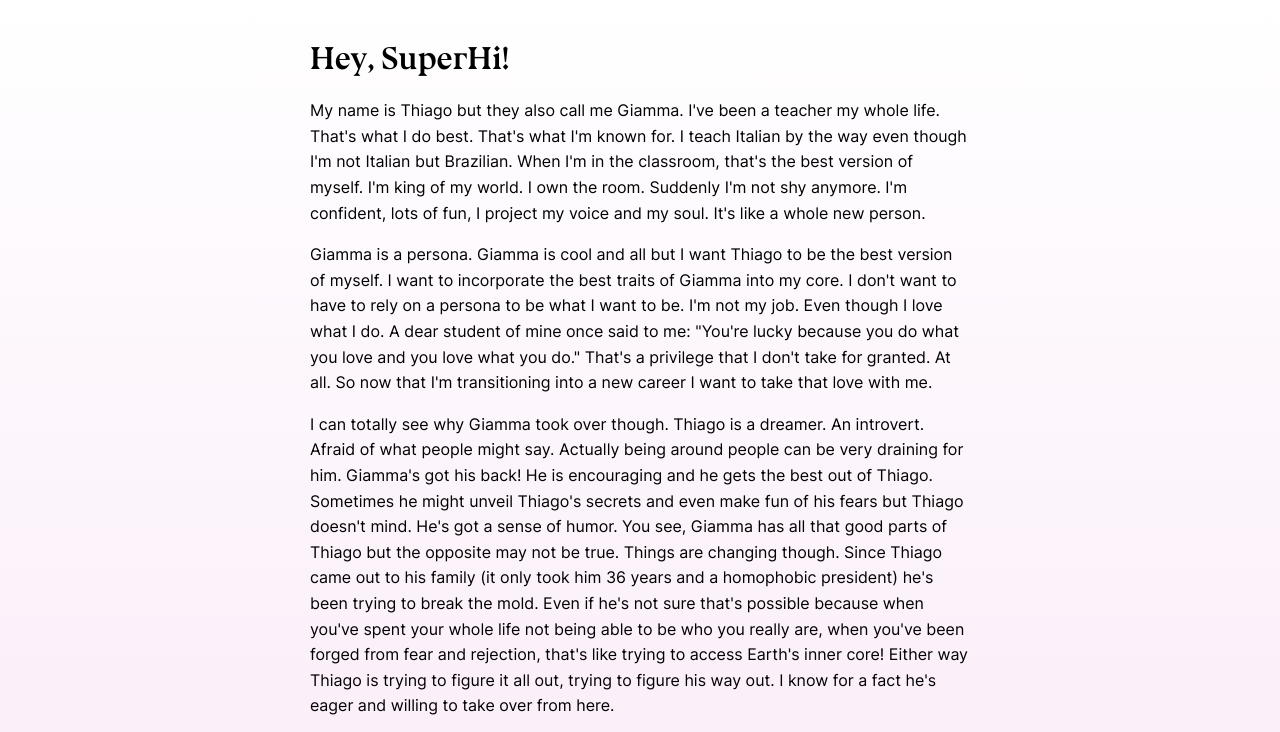
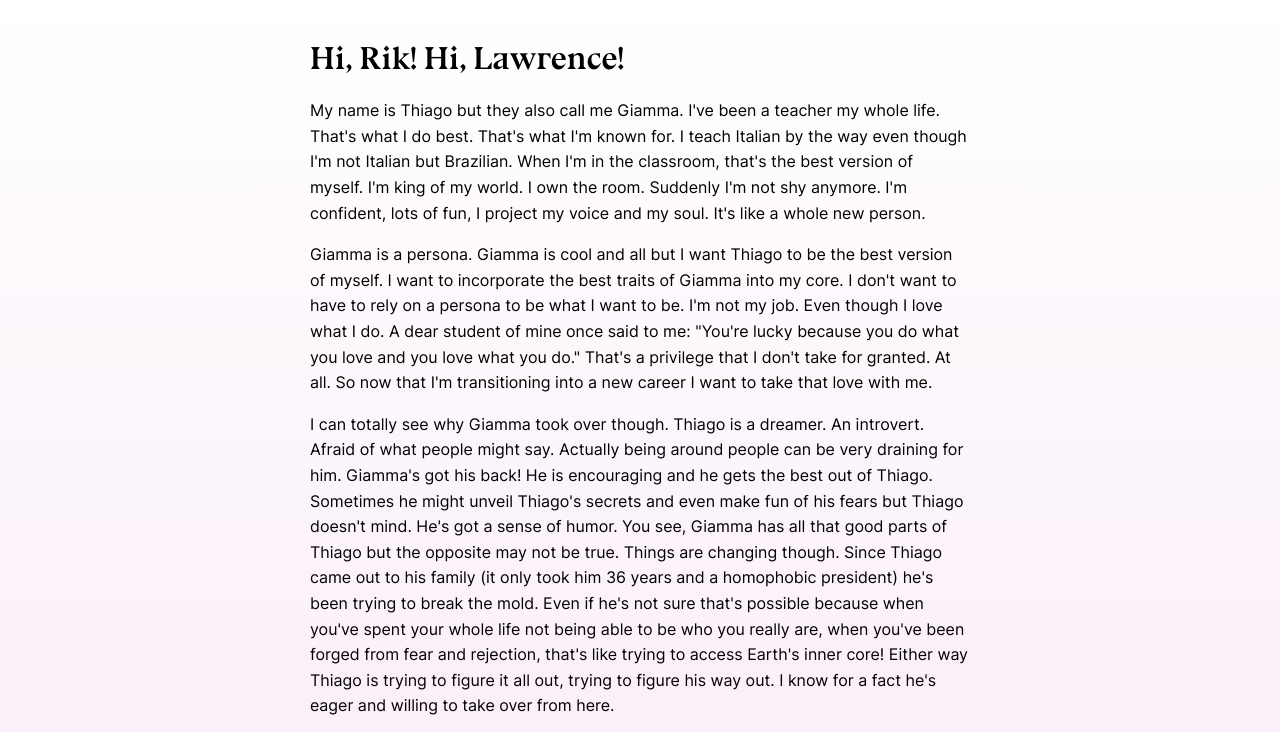
Before and after one commit to GiammaCarioca/heygiammattey, a website: page pages/coverletter.html in a window 1280 px wide. Shown: the top 732 px of the page. Drawn offline with Linux system fonts and the light colour scheme.

Commit message:
make it more personal

```diff
--- a/pages/coverletter.html
+++ b/pages/coverletter.html
@@ -1,5 +1,6 @@
 <!DOCTYPE html>
 <html lang="en">
+
 <head>
   <meta charset="UTF-8" />
   <meta name="viewport" content="width=device-width, initial-scale=1.0" />
@@ -9,7 +10,7 @@
 
 <body class="cover">
   <main>
-      <h2>Hey, SuperHi!</h2>
+    <h2>Hi, Rik! Hi, Lawrence!</h2>
 
     <p>
       My name is Thiago but they also call me Giamma. I've been a teacher my
@@ -132,4 +133,5 @@
     <a href="../index.html">Home</a>
   </footer>
 </body>
+
 </html>
```
Lines whose indentation alone changed are shown as unchanged.
